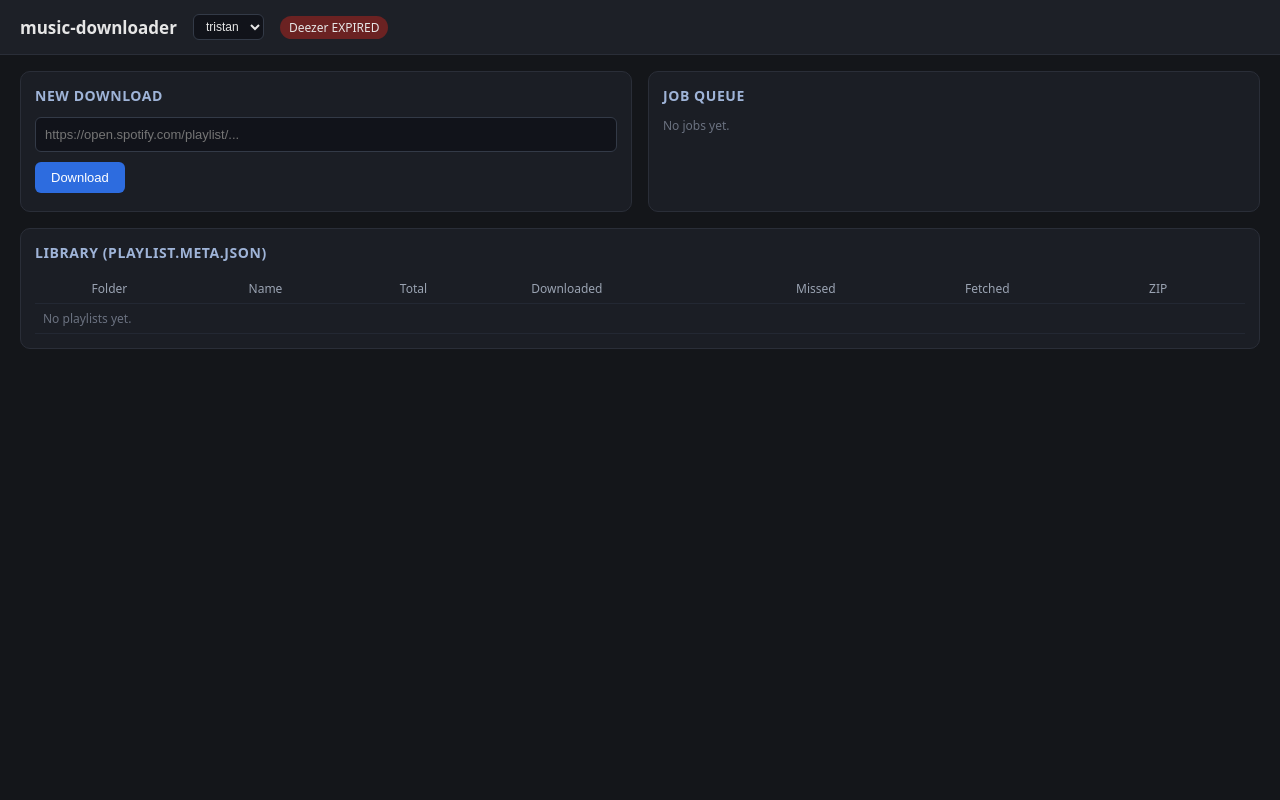
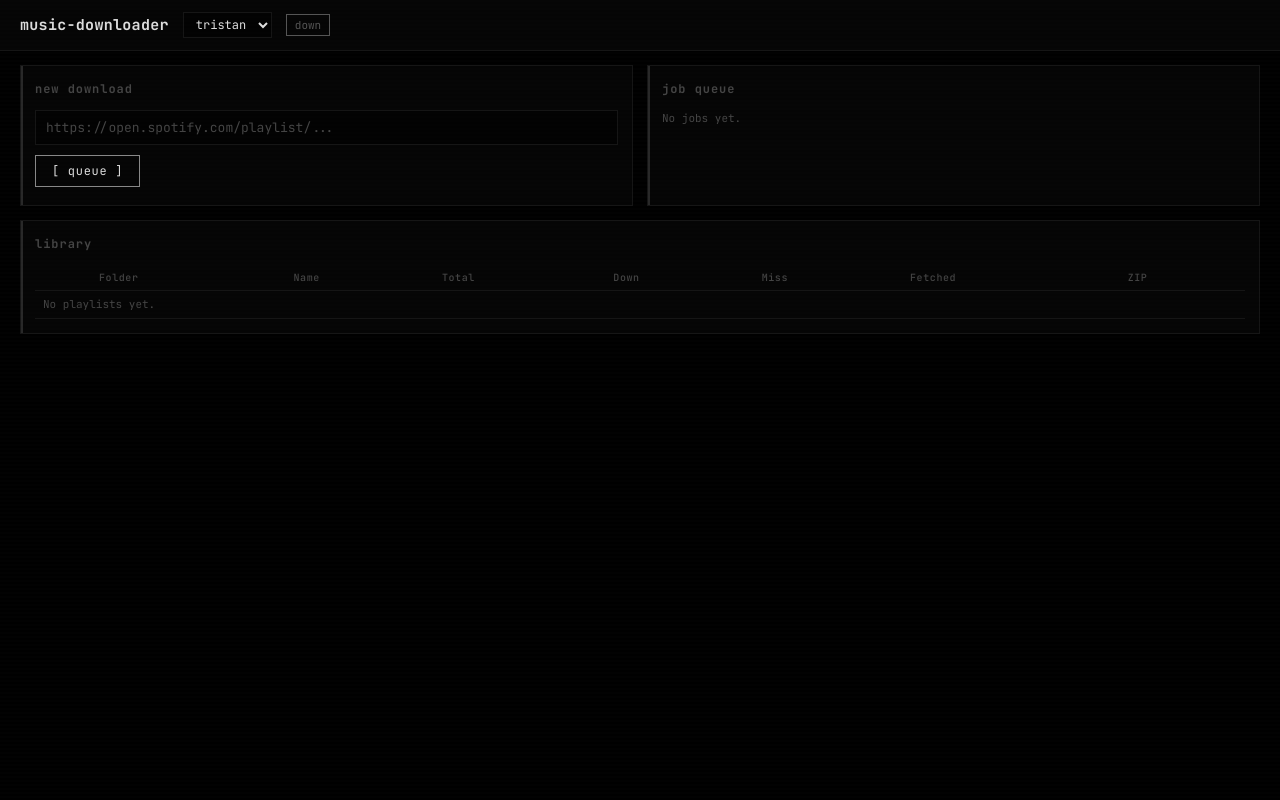
Before and after one commit to tristanp2/music_downloader_cli, a FastAPI app: page / in a window 1280 px wide. Run offline with FastAPI, Linux system fonts and the light colour scheme; data that the repository does not hold is empty; parts of the project's set-up code (start-up, migrations or seed data) failed here and were passed over.

Commit message:
made interface prettier

```diff
--- a/templates/index.html
+++ b/templates/index.html
@@ -5,77 +5,263 @@
 <meta name="viewport" content="width=device-width, initial-scale=1">
 <title>music-downloader</title>
 <style>
-  :root { color-scheme: dark; }
-  body { font-family: system-ui, sans-serif; margin: 0; background: #14161a; color: #e6e6e6; }
-  header { padding: 14px 20px; background: #1d2027; border-bottom: 1px solid #2a2e38; display: flex; align-items: center; gap: 16px; }
-  header h1 { font-size: 17px; margin: 0; font-weight: 600; }
-  #user-select { padding: 4px 8px; background: #11131a; border: 1px solid #333a47; color: #e6e6e6; border-radius: 6px; font-size: 12px; cursor: pointer; }
-  #health { font-size: 12px; padding: 3px 9px; border-radius: 20px; background: #333; }
-  #health.ok { background: #1f5132; }
-  #health.bad { background: #6b2222; }
-  main { display: grid; grid-template-columns: 1fr 1fr; gap: 16px; padding: 16px 20px; }
+  @import url('https://fonts.googleapis.com/css2?family=JetBrains+Mono:wght@400;500;700&display=swap');
+
+  :root {
+    color-scheme: dark;
+    --bg:       #000000;
+    --bg-card:  #050505;
+    --bg-input: #020202;
+    --border:   #151515;
+    --border-h: #282828;
+    --accent:   #ffffff;
+    --accent-d: #888888;
+    --ok:       #cccccc;
+    --warn:     #777777;
+    --err:      #555555;
+    --text:     #aaaaaa;
+    --text-d:   #444444;
+    --text-b:   #dddddd;
+    --mono:     'JetBrains Mono', 'Fira Code', 'Cascadia Code', 'Consolas', monospace;
+  }
+
+  * { box-sizing: border-box; }
+
+  body {
+    font-family: var(--mono);
+    margin: 0;
+    background: var(--bg);
+    color: var(--text);
+    min-height: 100vh;
+    line-height: 1.5;
+    font-size: 13px;
+  }
+
+  /* subtle scanline overlay */
+  body::after {
+    content: '';
+    position: fixed;
+    inset: 0;
+    pointer-events: none;
+    background: repeating-linear-gradient(
+      0deg,
+      transparent,
+      transparent 2px,
+      rgba(255,255,255,0.008) 2px,
+      rgba(255,255,255,0.008) 4px
+    );
+    z-index: 9999;
+  }
+
+  /* ---- header ---- */
+  header {
+    padding: 12px 20px;
+    background: var(--bg-card);
+    border-bottom: 1px solid var(--border);
+    display: flex;
+    align-items: center;
+    gap: 14px;
+    flex-wrap: wrap;
+  }
+  header h1 {
+    font-size: 15px;
+    margin: 0;
+    font-weight: 700;
+    color: var(--text-b);
+    letter-spacing: 0.02em;
+  }
+
+  #user-select {
+    padding: 3px 8px;
+    background: var(--bg-input);
+    border: 1px solid var(--border);
+    color: var(--text-b);
+    font-family: var(--mono);
+    font-size: 12px;
+    cursor: pointer;
+    outline: none;
+    transition: border-color 0.2s;
+  }
+  #user-select:hover, #user-select:focus { border-color: var(--border-h); }
+
+  #health {
+    font-size: 11px;
+    padding: 2px 8px;
+    border: 1px solid var(--border);
+    background: transparent;
+    color: var(--text-d);
+    transition: all 0.3s;
+  }
+  #health.ok { color: var(--ok); border-color: var(--accent-d); }
+  #health.bad { color: var(--err); border-color: var(--err); }
+
+  /* ---- layout ---- */
+  main {
+    display: grid;
+    grid-template-columns: 1fr 1fr;
+    gap: 14px;
+    padding: 14px 20px;
+  }
   @media (max-width: 820px) { main { grid-template-columns: 1fr; } }
-  .card { background: #1b1e25; border: 1px solid #2a2e38; border-radius: 10px; padding: 14px; }
-  .card h2 { font-size: 14px; margin: 0 0 12px; color: #9fb4d8; letter-spacing: .04em; text-transform: uppercase; }
-  input[type=text] { width: 100%; box-sizing: border-box; padding: 9px; background: #11131a; border: 1px solid #333a47; color: #e6e6e6; border-radius: 6px; font-size: 13px; }
-  button { margin-top: 10px; padding: 8px 16px; background: #2d6cdf; border: 0; color: white; border-radius: 6px; font-size: 13px; cursor: pointer; }
-  button:hover { background: #3a78ec; }
-  .zip-btn { margin-top: 8px; padding: 5px 12px; background: #1f5132; border: 0; color: white; border-radius: 5px; font-size: 12px; cursor: pointer; }
-  .zip-btn:hover { background: #2a6b44; }
-  .stats { font-size: 12px; color: #9aa3b2; margin-top: 4px; }
-  .error-summary { font-size: 12px; color: #f87171; margin-top: 4px; }
-  table { width: 100%; border-collapse: collapse; font-size: 12px; }
-  th, td { text-align: left; padding: 6px 8px; border-bottom: 1px solid #232833; }
-  th { color: #9aa3b2; font-weight: 500; }
-  a { color: #6ea8ff; text-decoration: none; }
-  .empty { color: #6b7280; font-size: 12px; }
 
-  /* job cards */
-  .job { border: 1px solid #2a2e38; border-radius: 8px; padding: 10px; margin-bottom: 10px; background: #161922; }
-  .job.running { border-color: #2d6cdf; }
-  .job.done { border-color: #1f5132; }
-  .job.error { border-color: #6b2222; }
-  .job .meta { font-size: 12px; color: #9aa3b2; margin-bottom: 6px; word-break: break-all; }
-  .badge { font-size: 11px; padding: 2px 7px; border-radius: 12px; background: #2a2e38; }
-  .badge.running { background: #2d6cdf; }
-  .badge.done { background: #1f5132; }
-  .badge.error { background: #6b2222; }
+  /* ---- cards ---- */
+  .card {
+    background: var(--bg-card);
+    border: 1px solid var(--border);
+    padding: 14px;
+    position: relative;
+    overflow: hidden;
+  }
+  .card::before {
+    content: '';
+    position: absolute;
+    top: 0; left: 0;
+    width: 2px;
+    height: 100%;
+    background: var(--border-h);
+    transition: background 0.3s;
+  }
+  .card:hover::before { background: var(--accent-d); }
 
-  /* track list */
-  .track-list { max-height: 400px; overflow-y: auto; margin-top: 8px; }
-  .track-row { display: flex; align-items: center; gap: 6px; padding: 4px 2px; border-bottom: 1px solid #1e2230; }
+  .card h2 {
+    font-size: 12px;
+    margin: 0 0 12px;
+    color: var(--text-d);
+    letter-spacing: 0.08em;
+  }
+
+  /* ---- input / button ---- */
+  input[type=text] {
+    width: 100%;
+    box-sizing: border-box;
+    padding: 8px 10px;
+    background: var(--bg-input);
+    border: 1px solid var(--border);
+    color: var(--text-b);
+    font-family: var(--mono);
+    font-size: 13px;
+    outline: none;
+    transition: border-color 0.2s, box-shadow 0.2s;
+  }
+  input[type=text]:focus {
+    border-color: var(--accent-d);
+  }
+  input[type=text]::placeholder { color: var(--text-d); }
+
+  button {
+    margin-top: 10px;
+    padding: 7px 16px;
+    background: transparent;
+    border: 1px solid var(--accent-d);
+    color: var(--text-b);
+    font-family: var(--mono);
+    font-size: 12px;
+    cursor: pointer;
+    transition: all 0.2s;
+    letter-spacing: 0.06em;
+  }
+  button:hover {
+    background: var(--text-b);
+    color: var(--bg);
+  }
+  button:active { transform: scale(0.97); }
+
+  .zip-btn {
+    margin-top: 6px;
+    padding: 4px 10px;
+    background: transparent;
+    border: 1px solid var(--accent-d);
+    color: var(--text-b);
+    font-family: var(--mono);
+    font-size: 11px;
+    cursor: pointer;
+    transition: all 0.2s;
+  }
+  .zip-btn:hover {
+    background: var(--text-b);
+    color: var(--bg);
+  }
+
+  .stats { font-size: 11px; color: var(--text-d); margin-top: 4px; }
+  .error-summary { font-size: 11px; color: var(--err); margin-top: 4px; }
+
+  .empty { color: var(--text-d); font-size: 11px; }
+
+  /* ---- job cards ---- */
+  .job {
+    border: 1px solid var(--border);
+    padding: 10px;
+    margin-bottom: 8px;
+    background: var(--bg);
+    transition: border-color 0.3s;
+  }
+  .job.running { border-color: var(--accent-d); }
+  .job.done    { border-color: var(--ok); }
+  .job.error   { border-color: var(--err); }
+
+  .job .meta { font-size: 11px; color: var(--text-d); margin-bottom: 4px; word-break: break-all; }
+
+  .badge {
+    font-size: 10px;
+    padding: 1px 6px;
+    border: 1px solid var(--border);
+    letter-spacing: 0.06em;
+  }
+  .badge.running { border-color: var(--accent-d); color: var(--text-b); }
+  .badge.done    { border-color: var(--ok); color: var(--text-b); }
+  .badge.error   { border-color: var(--err); color: var(--err); }
+
+  /* ---- track list (job progress) ---- */
+  .track-list { max-height: 400px; overflow-y: auto; margin-top: 6px; }
+  .track-row { display: flex; align-items: center; gap: 6px; padding: 3px 2px; border-bottom: 1px solid var(--border); }
   .track-row:last-child { border-bottom: none; }
-  .track-row .pos { color: #6b7280; font-size: 11px; font-variant-numeric: tabular-nums; min-width: 32px; text-align: center; }
-  .track-name { font-size: 12px; flex-shrink: 0; max-width: 45%; overflow: hidden; text-overflow: ellipsis; white-space: nowrap; }
-  .track-name.pending { color: #4b5563; }
-  .mini-bar { flex: 1; height: 4px; background: #1a1e27; border-radius: 2px; overflow: hidden; }
-  .mini-bar .fill { height: 100%; background: #2d6cdf; border-radius: 2px; transition: width 0.3s ease; }
-  .mini-bar .fill.done { background: #2ea043; width: 100%; }
-  .track-status { min-width: 18px; text-align: center; font-size: 14px; line-height: 1; }
-  .track-status.pending { color: #4b5563; }
-  .track-status.downloading { color: #60a5fa; animation: pulse 1s infinite; }
-  .track-status.downloaded { color: #4ade80; }
-  .track-status.skipped { color: #60a5fa; }
-  .track-status.missed { color: #fbbf24; }
-  .track-status.failed { color: #f87171; }
-  @keyframes pulse { 0%,100%{opacity:1} 50%{opacity:.4} }
+  .track-row .pos { color: var(--text-d); font-size: 10px; font-variant-numeric: tabular-nums; min-width: 30px; text-align: center; }
+  .track-name { font-size: 11px; flex-shrink: 0; max-width: 45%; overflow: hidden; text-overflow: ellipsis; white-space: nowrap; }
+  .track-name.pending { color: var(--text-d); }
+  .mini-bar { flex: 1; height: 3px; background: var(--border); overflow: hidden; }
+  .mini-bar .fill { height: 100%; background: var(--accent-d); transition: width 0.3s ease; }
+  .mini-bar .fill.done { background: var(--ok); width: 100%; }
+  .track-status { min-width: 16px; text-align: center; font-size: 12px; line-height: 1; }
+  .track-status.pending     { color: var(--text-d); }
+  .track-status.downloading { color: var(--text-b); }
+  .track-status.downloaded  { color: var(--ok); }
+  .track-status.skipped     { color: var(--text-b); }
+  .track-status.missed      { color: var(--warn); }
+  .track-status.failed      { color: var(--err); }
 
-  /* library expansion */
-  .lib-row { cursor: pointer; }
-  .lib-row:hover { background: rgba(45,108,223,0.08); }
+  /* ---- table ---- */
+  table { width: 100%; border-collapse: collapse; font-size: 11px; }
+  th, td { text-align: left; padding: 5px 8px; border-bottom: 1px solid var(--border); }
+  th { color: var(--text-d); font-weight: 500;  font-size: 10px; letter-spacing: 0.06em; }
+  a { color: var(--text-b); text-decoration: none; transition: color 0.2s; }
+  a:hover { color: var(--accent); text-shadow: 0 0 6px rgba(255,255,255,0.15); }
+
+  /* ---- library expansion ---- */
+  .lib-row { cursor: pointer; transition: background 0.15s; }
+  .lib-row:hover { background: rgba(255,255,255,0.03); }
   .lib-detail { display: none; }
   .lib-detail.open { display: table-row; }
-  .lib-detail td { padding: 0; background: #11131a; }
-  .lib-detail-inner { padding: 8px 12px; max-height: 300px; overflow-y: auto; }
-  .lib-track { display: flex; align-items: center; gap: 6px; padding: 3px 0; border-bottom: 1px solid #1a1e27; font-size: 12px; }
+  .lib-detail td { padding: 0; background: var(--bg); }
+  .lib-detail-inner { padding: 6px 10px; max-height: 300px; overflow-y: auto; }
+
+  .lib-track { display: flex; align-items: center; gap: 6px; padding: 3px 0; border-bottom: 1px solid var(--border); font-size: 11px; }
   .lib-track:last-child { border-bottom: none; }
-  .lib-track .lt-pos { color: #6b7280; min-width: 28px; text-align: right; font-size: 11px; }
+  .lib-track .lt-pos { color: var(--text-d); min-width: 26px; text-align: right; font-size: 10px; }
   .lib-track .lt-name { flex: 1; overflow: hidden; text-overflow: ellipsis; white-space: nowrap; }
-  .lib-track .lt-status { min-width: 18px; text-align: center; font-size: 13px; }
-  .lt-status.downloaded { color: #4ade80; }
-  .lt-status.missed { color: #fbbf24; }
-  .lt-chevron { min-width: 16px; text-align: center; color: #6b7280; font-size: 12px; transition: transform 0.2s; }
-  .lt-chevron.open { transform: rotate(90deg); }
+  .lib-track .lt-status { min-width: 16px; text-align: center; font-size: 12px; }
+  .lt-status.downloaded { color: var(--ok); }
+  .lt-status.missed     { color: var(--warn); }
+  .lt-status.skipped    { color: var(--text-b); }
+  .lt-status.failed     { color: var(--err); }
+
+  .lt-chevron { min-width: 16px; text-align: center; color: var(--text-d); font-size: 11px; transition: transform 0.25s ease; }
+  .lt-chevron.open { transform: rotate(90deg); color: var(--text-b); }
+
+  /* scrollbar styling */
+  ::-webkit-scrollbar { width: 6px; }
+  ::-webkit-scrollbar-track { background: var(--bg); }
+  ::-webkit-scrollbar-thumb { background: var(--border); }
+  ::-webkit-scrollbar-thumb:hover { background: var(--border-h); }
 </style>
 </head>
 <body>
@@ -86,21 +272,21 @@
 </header>
 <main>
   <section class="card">
-    <h2>New download</h2>
+    <h2>new download</h2>
     <input id="url" type="text" placeholder="https://open.spotify.com/playlist/..." />
-    <button id="go">Download</button>
+    <button id="go">[ queue ]</button>
     <div id="msg" class="stats"></div>
   </section>
 
   <section class="card">
-    <h2>Job queue</h2>
+    <h2>job queue</h2>
     <div id="jobs"><div class="empty">No jobs yet.</div></div>
   </section>
 
   <section class="card" style="grid-column: 1 / -1;">
-    <h2>Library (playlist.meta.json)</h2>
+    <h2>library</h2>
     <table id="playlists">
-      <thead><tr><th></th><th>Folder</th><th>Name</th><th>Total</th><th>Downloaded</th><th>Missed</th><th>Fetched</th><th>ZIP</th></tr></thead>
+      <thead><tr><th></th><th>Folder</th><th>Name</th><th>Total</th><th>Down</th><th>Miss</th><th>Fetched</th><th>ZIP</th></tr></thead>
       <tbody><tr><td colspan="8" class="empty">loading...</td></tr></tbody>
     </table>
   </section>
@@ -109,7 +295,16 @@
 <script>
 const $ = (s) => document.querySelector(s);
 const token = new URLSearchParams(location.search).get("token") || null;
-const icons = { pending: "\u00b7", downloading: "\u25cb", downloaded: "\u2713", skipped: "\u25b6", missed: "\u2717", failed: "!" };
+
+// nicer unicode icons
+const icons = {
+  pending:     "\u2022",      // bullet
+  downloading: "\u25c9",      // white diamond
+  downloaded:  "\u2713",      // checkmark
+  skipped:     "\u27a4",      // heavy arrowhead
+  missed:      "\u2717",      // X
+  failed:      "\u26a0",      // warning
+};
 
 /* ---- current user (localStorage) ---- */
 function getUser() {
@@ -119,7 +314,6 @@ function getUser() {
 }
 function setUser(v) {
   localStorage.setItem("musicdl_user", v);
-  // clear lib state when switching users
   for (var fid in knownLib) {
     knownLib[fid].row.remove();
     knownLib[fid].detail.remove();
@@ -128,7 +322,6 @@ function setUser(v) {
   for (var folder in libCache) delete libCache[folder];
 }
 
-// populate user select from server, then restore saved user
 async function initUserSelect() {
   try {
     const r = await fetch("/users");
@@ -150,7 +343,6 @@ async function initUserSelect() {
       refreshJobs();
     });
   } catch {
-    // fallback if /users fails
     var sel = $("#user-select");
     sel.innerHTML = '<option value="tristan">tristan</option>';
     sel.value = getUser();
@@ -164,9 +356,9 @@ async function initUserSelect() {
 initUserSelect();
 
 /* ---- keyed DOM rendering ---- */
-const knownJobs = {};  // job_id -> { el, metaEl, listEl, summaryEl }
-const knownLib = {};  // folder -> { row, detail, chevron, inner }
-const libCache = {};  // folder -> tracks[]
+const knownJobs = {};
+const knownLib = {};
+const libCache = {};
 
 function esc(s) {
   if (!s) return "";
@@ -268,7 +460,6 @@ function updateJobCard(j) {
   const total = p.total || 0;
   const tracksMap = p.tracks || {};
   const trackArr = Object.values(tracksMap).sort(function(a, b) { return a.pos - b.pos; });
-  // pre-create any missing rows so the full list is always visible
   for (let i = 0; i < trackArr.length; i++) {
     renderTrackRow(listEl, trackArr[i], total);
   }
@@ -279,13 +470,12 @@ function updateJobCard(j) {
     const r = j.result;
     summaryEl.className = "stats";
     summaryEl.textContent = "downloaded " + r.downloaded + " / skipped " + r.skipped + " / missed " + r.missed + " / failed " + r.failed;
-    // add zip download button for completed jobs
     if (j.result.folder) {
       let zipBtn = summaryEl.querySelector(".zip-btn");
       if (!zipBtn) {
         zipBtn = document.createElement("button");
         zipBtn.className = "zip-btn";
-        zipBtn.textContent = "Download ZIP";
+        zipBtn.textContent = "[ zip ]";
         zipBtn.addEventListener("click", () => {
           window.location.href = "/zip/" + encodeURIComponent(j.result.folder) + "?user=" + encodeURIComponent(j.user);
         });
@@ -342,8 +532,8 @@ async function refreshHealth() {
   try {
     const r = await fetch("/health");
     const h = $("#health");
-    if (r.ok) { h.textContent = "Deezer OK"; h.className = "ok"; }
-    else { h.textContent = "Deezer EXPIRED"; h.className = "bad"; }
+    if (r.ok) { h.textContent = "up"; h.className = "ok"; }
+    else { h.textContent = "down"; h.className = "bad"; }
   } catch { $("#health").textContent = "server down"; $("#health").className = "bad"; }
 }
 
@@ -362,7 +552,6 @@ async function refreshPlaylists() {
     const rows = data.playlists || [];
     const tb = $("#playlists tbody");
     if (!rows.length) {
-      // clear all keyed rows and show empty
       for (const folder in knownLib) {
         knownLib[folder].row.remove();
         knownLib[folder].detail.remove();
@@ -371,7 +560,6 @@ async function refreshPlaylists() {
       tb.innerHTML = '<tr><td colspan="8" class="empty">No playlists yet.</td></tr>';
       return;
     }
-    // remove stale .empty row if present
     const emptyEl = tb.querySelector(".empty");
     if (emptyEl) emptyEl.remove();
 
@@ -383,7 +571,6 @@ async function refreshPlaylists() {
       let ctx = knownLib[fid];
 
       if (!ctx) {
-        // create row
         const row = document.createElement("tr");
         row.className = "lib-row";
         row.dataset.folder = p.folder;
@@ -392,7 +579,7 @@ async function refreshPlaylists() {
 
         const chevTd = document.createElement("td");
         chevTd.className = "lt-chevron";
-        chevTd.innerHTML = "&#9654;";
+        chevTd.innerHTML = "\u25b6";
         row.appendChild(chevTd);
 
         const folderTd = document.createElement("td");
@@ -415,7 +602,6 @@ async function refreshPlaylists() {
         zipTd.appendChild(zipLink);
         row.appendChild(zipTd);
 
-        // create detail row
         const detail = document.createElement("tr");
         detail.className = "lib-detail";
         detail.dataset.fid = fid;
@@ -427,7 +613,6 @@ async function refreshPlaylists() {
         detailTd.appendChild(inner);
         detail.appendChild(detailTd);
 
-        // insert after existing rows
         tb.appendChild(row);
         tb.appendChild(detail);
 
@@ -435,7 +620,6 @@ async function refreshPlaylists() {
         knownLib[fid] = ctx;
       }
 
-      // update cells
       const cells = ctx.row.children;
       cells[1].textContent = p.folder;
       cells[2].textContent = p.name;
@@ -445,7 +629,6 @@ async function refreshPlaylists() {
       cells[6].textContent = p.fetched_at || "";
     }
 
-    // remove stale rows
     for (const fid in knownLib) {
       if (!folders.has(fid)) {
         knownLib[fid].row.remove();
@@ -455,6 +638,8 @@ async function refreshPlaylists() {
     }
   } catch {}
 }
+
+const libIcons = { downloaded: "\u2713", missed: "\u2717", skipped: "\u27a4", failed: "\u26a0" };
 
 window.toggleLib = async function(row) {
   const fid = row.dataset.fid;
@@ -470,7 +655,6 @@ window.toggleLib = async function(row) {
     return;
   }
 
-  // load tracks if not cached
   if (!libCache[folder]) {
     ctx.inner.innerHTML = '<div class="empty">loading...</div>';
     try {
@@ -484,7 +668,6 @@ window.toggleLib = async function(row) {
   }
 
   const tracks = libCache[folder];
-  const libIcons = { downloaded: "\u2713", missed: "\u2717", skipped: "\u25b6", failed: "!" };
   ctx.inner.innerHTML = tracks.map(function(t) {
     var name = t.artist ? t.artist + " - " + t.title : t.title;
     return '<div class="lib-track">' +
```
